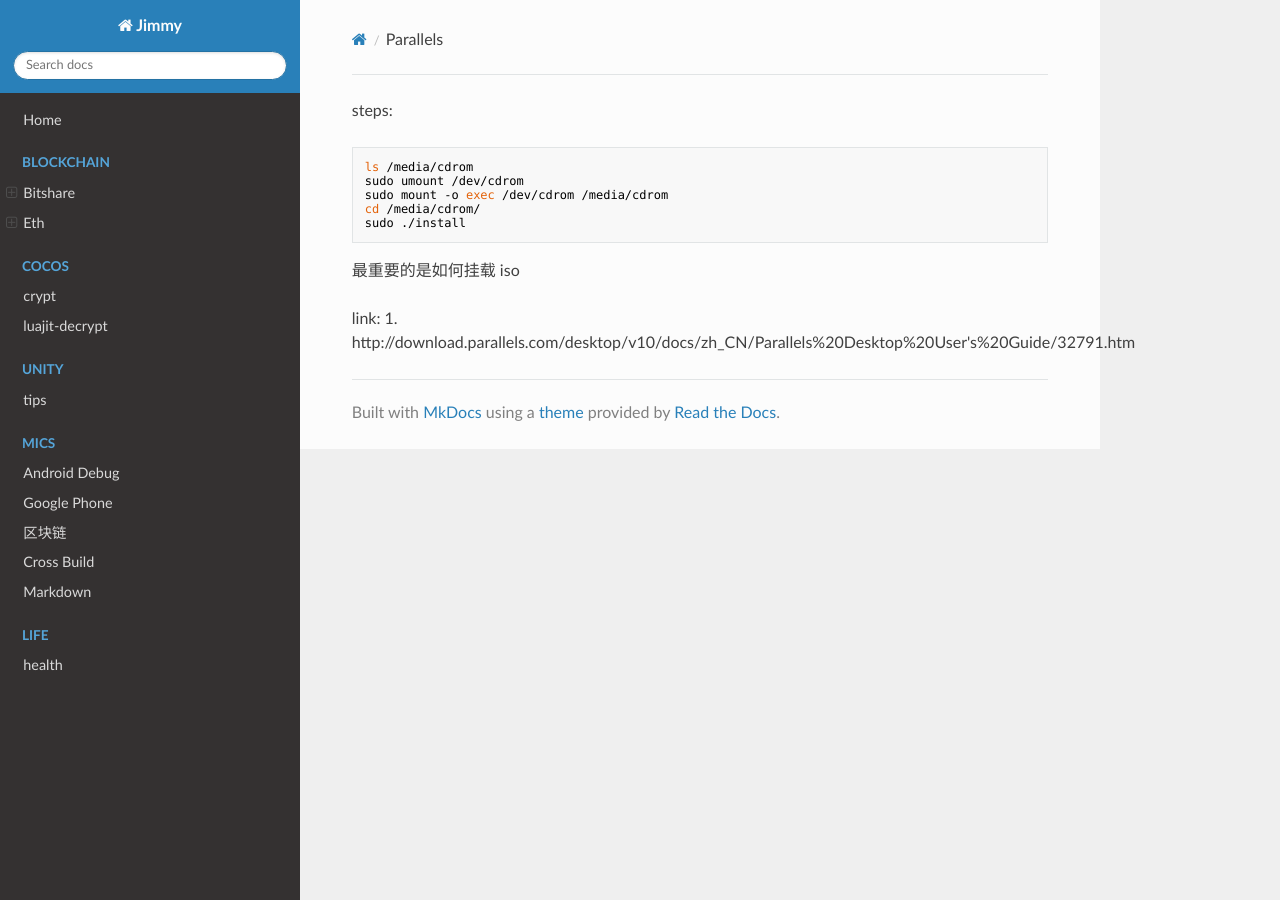
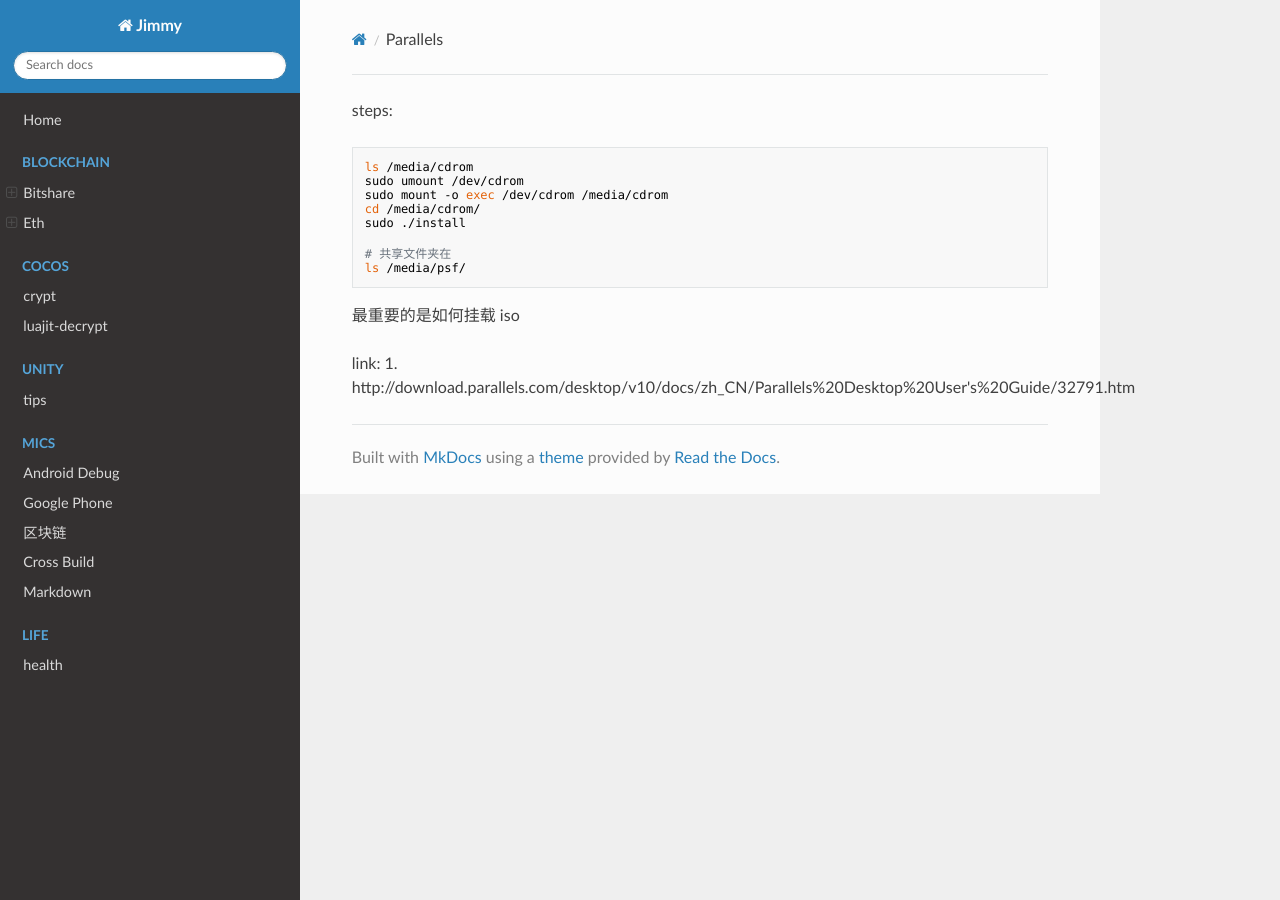
Before and after one commit to guo-m/blog, an MkDocs documentation site: the page built from docs/mics/parallels.md, in a window 1280 px wide. Built offline with MkDocs 1.6.1, drawn with Linux system fonts in a browser that asks for light colours; nearby versions of some CDN libraries.

Commit message:
Update parallels.md

````diff
--- a/docs/mics/parallels.md
+++ b/docs/mics/parallels.md
@@ -7,6 +7,9 @@
 sudo mount -o exec /dev/cdrom /media/cdrom
 cd /media/cdrom/
 sudo ./install
+
+# 共享文件夹在
+ls /media/psf/
 ```
 
 最重要的是如何挂载 iso
````
